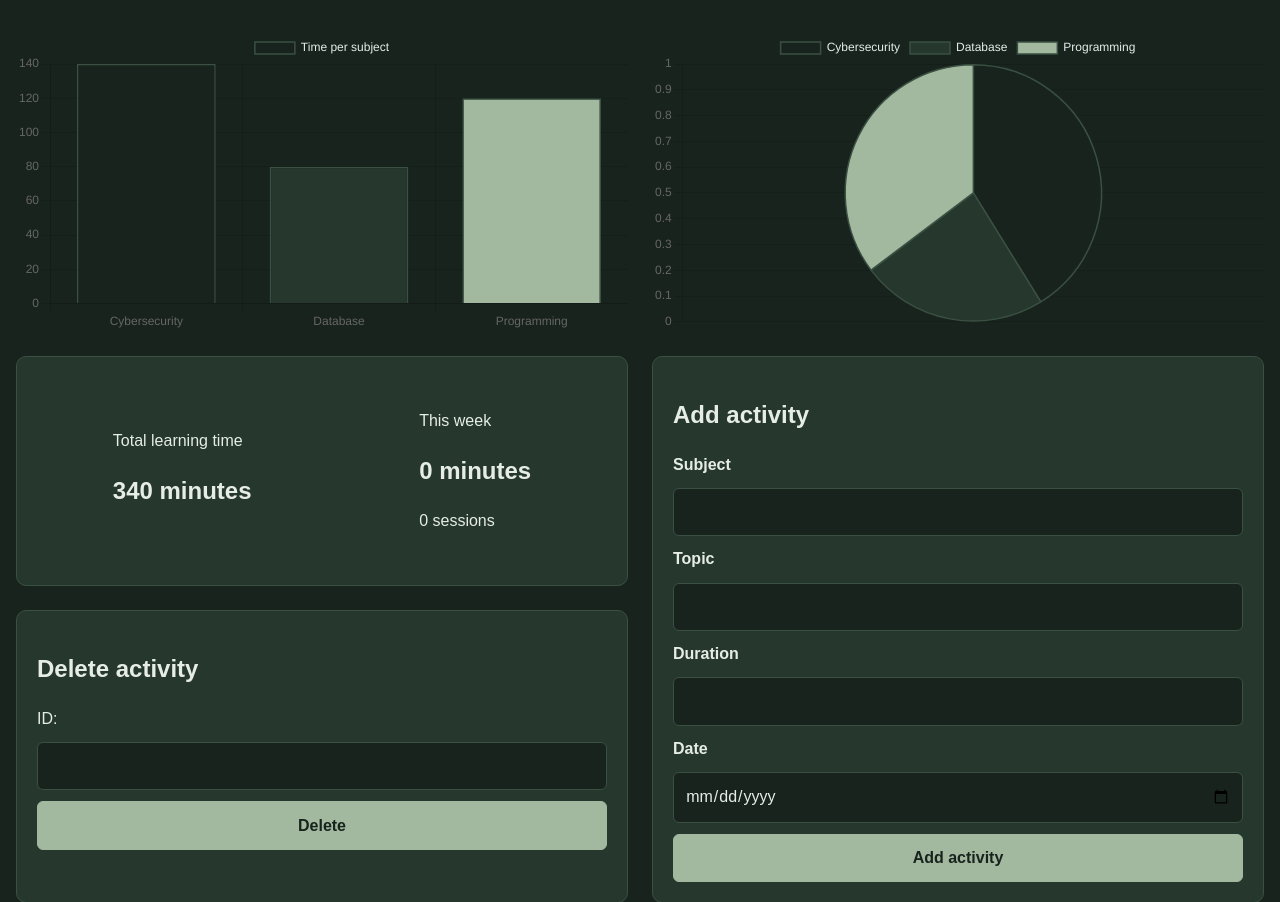
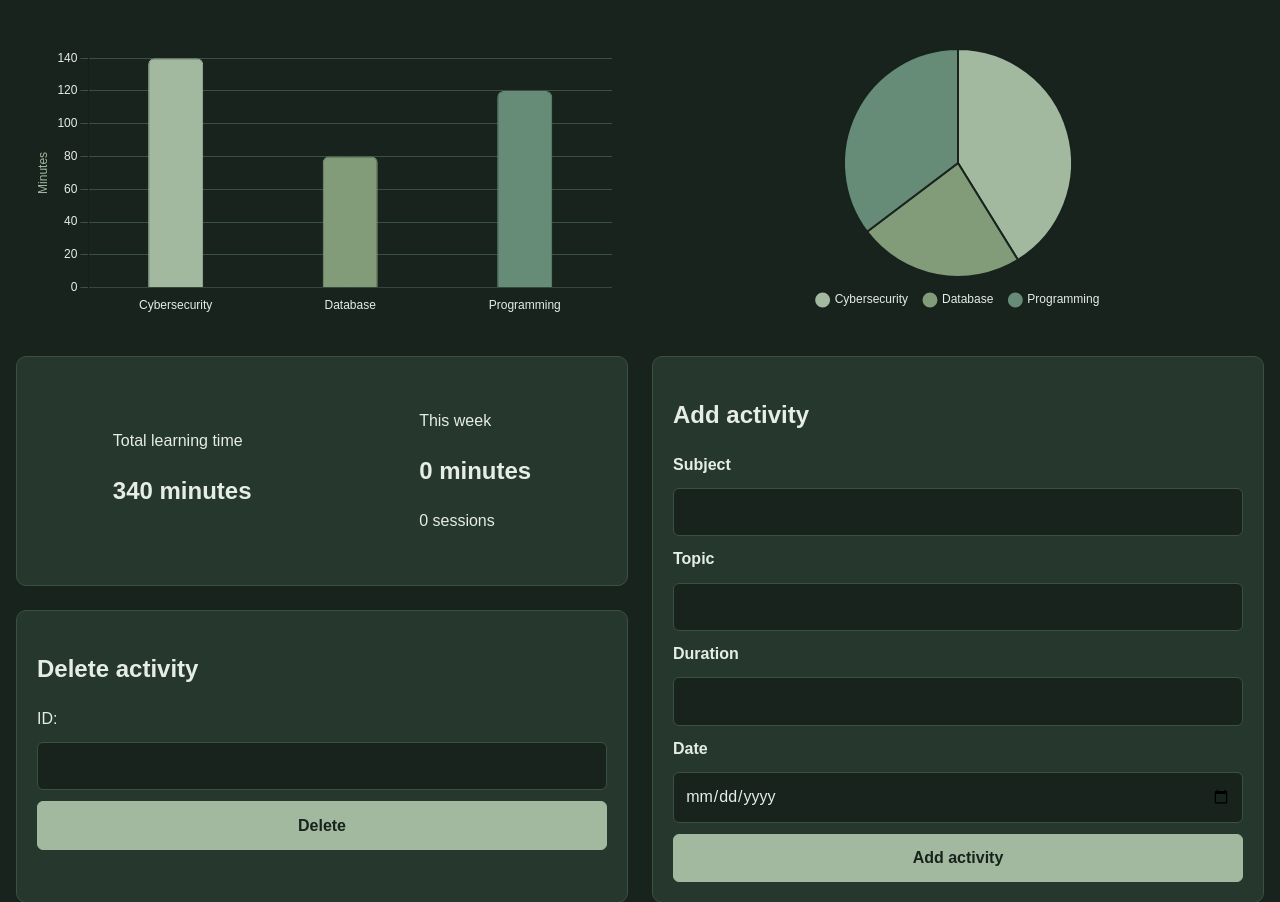
Before and after one commit to sebastianrenk/learning_platform, a Flask app: page / in a window 1280 px wide. Shown: the part 139-1041 px from the top of the page. Run offline with Flask 3, Linux system fonts and the light colour scheme; data comes from the database, SQL or seed files in the repository.

Commit message:
finished chart.js, adjustments in html and css

```diff
--- a/static/css/styles.css
+++ b/static/css/styles.css
@@ -147,19 +147,31 @@ tr:hover {
 }
 
 /* charts */
+.bar-container,
+.pie-container {
+    min-width: 0;
+    height: 300px;
+    padding: 1em;
+}
+
 .bar-container {
     grid-column: 1;
     grid-row: 1;
-    width: 100%;
-    height: 300px;
 }
 
 .pie-container {
     grid-column: 2;
     grid-row: 1;
+}
+
+.bar-container canvas,
+.pie-container canvas {
+    display: block;
     width: 100%;
-    height: 300px;
+    height: 230px;
 }
+
+
 
 /* headings */
 h2 {
@@ -189,8 +201,14 @@ a:hover {
         grid-template-columns: 1fr;
     }
 
+    .bar-container,
+    .pie-container {
+        grid-column: 1;
+        grid-row: auto;
+    }
+
     .activities-table {
-        grid-column: span 1;
+        grid-column: 1;
     }
 
     .statistics {
--- a/static/js/chart.js
+++ b/static/js/chart.js
@@ -1,70 +1,159 @@
-const pie = document.getElementById('pie_chart');
+// global values
 
-let keys = Object.keys(learningData);
-let values = Object.values(learningData)
-const pieColors = ['#18231E', '#26372E', '#A2B99F', '#E5EDE6', '#3A5042'];
+const subjects = Object.keys(learningData);
+const durations = Object.values(learningData)
+const chartColors = ['#A2B99F', '#829B78', '#668C78', '#C5D5C0', '#526B5B'];
 
-new Chart(pie, {
-  type: 'pie',
+Chart.defaults.font.family = 'sans-serif';
+Chart.defaults.color = '#E5EDE6';
+
+const colors = subjects.map(
+    (_, index) => chartColors[index % chartColors.length]
+);
+
+// bar chart
+
+const bar = document.getElementById('bar-chart');
+
+new Chart(bar, {
+    type: 'bar',
+
   	data: {
-    labels: keys,
+    	labels: subjects,
+
         datasets: [{
-      label: 'Time per subject',
-      data: values,
-      borderWidth: 1.5,
-      borderColor: '#3A5042',
-      backgroundColor: pieColors,
+            label: 'Time',
+            data: durations,
+            borderColor: colors,
+            backgroundColor: colors,
+            borderWidth: 1,
+            borderRadius: 6,
+            maxBarThickness: 55
         }]
     },
+
     options: {
+        responsive: true,
+        maintainAspectRatio: false,
+
+        animation: {
+            duration: 700
+        },
+
         plugins: {
             legend: {
-        labels: {
-          family: 'sans-serif',
-          color: '#E5EDE6',
-          padding: 10
+                display: false
             },
+
+            tooltip: {
+                backgroundColor: '#26372E',
+                titleColor: '#E5EDE6',
+                bodyColor: '#E5EDE6',
+                borderColor: '#3A5042',
+                borderWidth: 1,
+                padding: 10,
+
+                callbacks: {
+                    label: function(context) {
+                        return context.parsed.y + ' minutes';
+                    }
+                }
             }
         },
-    responsive: true,
-    maintainAspectRatio: false,
+
         scales: {
+            x: {
+                grid: {
+                    display: false
+                },
+                ticks: {
+                    color: '#E5EDE6',
+                    maxRotation: 45
+                }
+            },
+
             y: {
-        beginAtZero: true
+                beginAtZero: true,
+
+                title: {
+                    display: true,
+                    text: 'Minutes',
+                    color: '#A2B99F'
+                },
+
+                grid: {
+                    color: '#3A5042'
+                },
+
+                ticks: {
+                    color: '#E5EDE6'
+                },
             }
         }
     }
 });
 
-const bar = document.getElementById('bar-chart');
+// pie chart
 
-new Chart(bar, {
-  type: 'bar',
+const pie = document.getElementById('pie-chart');
+
+new Chart(pie, {
+    type: 'pie',
+
     data: {
-    labels: keys,
+        labels: subjects,
+
         datasets: [{
-      label: 'Time per subject',
-      data: values,
-      borderWidth: 1.5,
-      borderColor: '#3A5042',
-      backgroundColor: pieColors
+            data: durations,
+            borderColor: '#18231E',
+            backgroundColor: chartColors,
+            borderWidth: 2,
+            hoverOffset: 8
         }]
     },
+
     options: {
+        responsive: true,
+        maintainAspectRatio: false,
+
+        animation: {
+            duration: 700
+        },
+
         plugins: {
             legend: {
+                position: 'bottom',
+
                 labels: {
-          family: 'sans-serif',
                     color: '#E5EDE6',
-          padding: 10
-        },
+                    usePointStyle: true,
+                    pointStyle: 'circle',
+                    padding: 16
                 }
             },
-    responsive: true,
-    maintainAspectRatio: false,
-    scales: {
-      y: {
-        beginAtZero: true
+
+
+            tooltip: {
+                backgroundColor: '#26372E',
+                titleColor: '#E5EDE6',
+                bodyColor: '#E5EDE6',
+                borderColor: '#3A5042',
+                borderWidth: 1,
+                padding: 10,
+
+                callbacks: {
+                    label: function(context) {
+                        const total = context.dataset.data.reduce(
+                            (sum, value) => sum + value, 0
+                        );
+
+                        const percentage = (
+                            context.parsed / total * 100
+                        ).toFixed(1);
+
+                        return `${context.label}: ${context.parsed} min (${percentage}%)`;
+                    }
+                }
             }
         }
     }
--- a/templates/index.html
+++ b/templates/index.html
@@ -22,7 +22,7 @@
             <canvas id="bar-chart"></canvas>
         </div>
         <div class="pie-container">
-            <canvas id="pie_chart"></canvas>
+            <canvas id="pie-chart"></canvas>
         </div>
         <section class="card statistics">
             <div>
```
Lines whose indentation alone changed are shown as unchanged.
